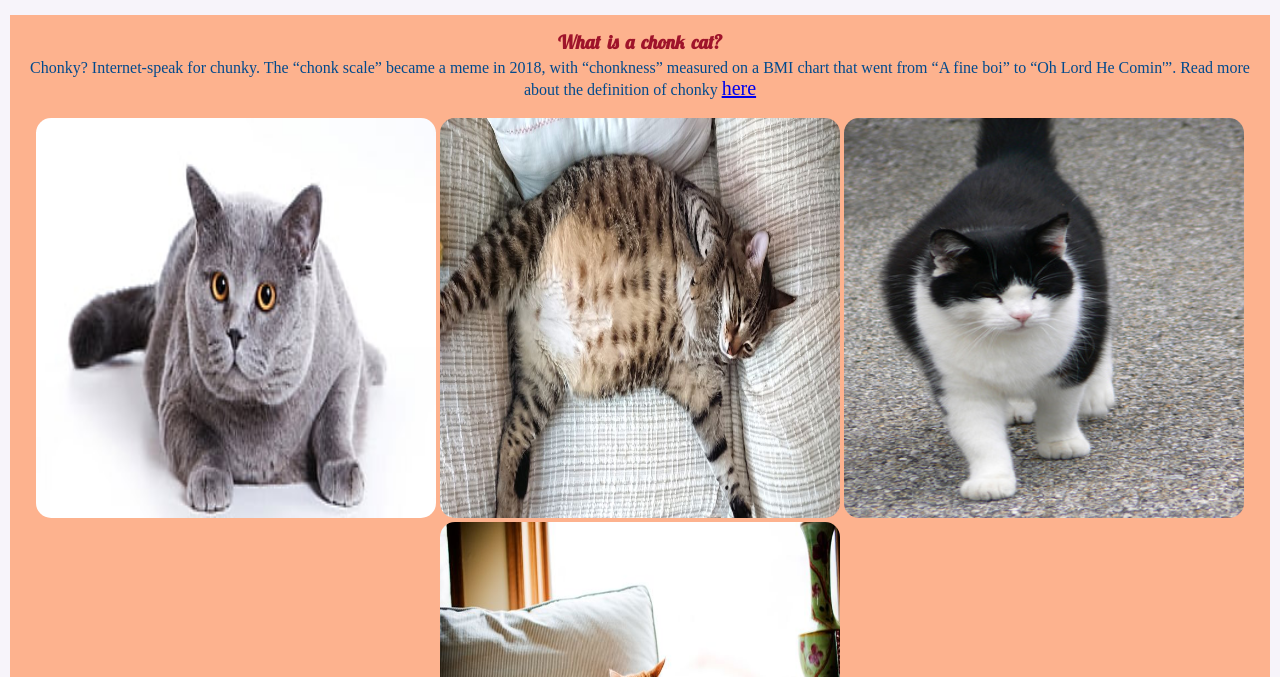
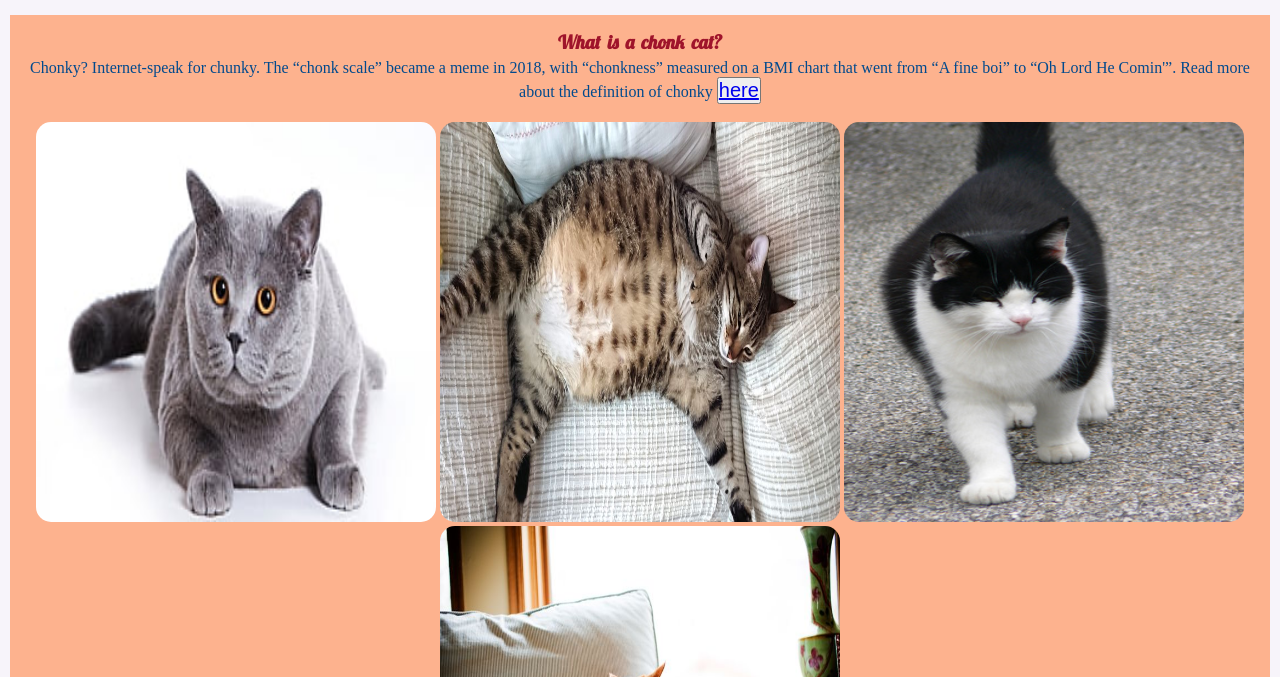
Before and after one commit to rubyrubyruby02/Chonkcats, a plain HTML site: page index.html in a window 1280 px wide. Shown: the part 123-800 px from the top of the page. Drawn offline with Linux system fonts and the light colour scheme; a web font is replaced by a local one.

Commit message:
adds chonk cats website

```diff
--- a/index.html
+++ b/index.html
@@ -20,7 +20,10 @@
 
         <h3>What is a chonk cat?</h3>
         <p>Chonky? Internet-speak for chunky. The “chonk scale” became a meme in 2018, with “chonkness” measured on a BMI chart that went from “A fine boi” to “Oh Lord He Comin'”.
-           Read more about the definition of chonky <a href="https://www.merriam-webster.com/dictionary/chonky#:~:text=informal%20%3A%20plump%20or%20chubby%20especially,usually%20used%20of%20an%20animal" target="_blank">here</a>
+           Read more about the definition of chonky
+            <button>
+            <a href="https://www.merriam-webster.com/dictionary/chonky#:~:text=informal%20%3A%20plump%20or%20chubby%20especially,usually%20used%20of%20an%20animal" target="_blank">here</a>
+            </button>
         </p>
         <br>
         <img class="grid" src="/chonkimages/grid grey cat.jpg" alt="Chubby grey cat crouched on floor with orange eyes">
--- a/styles.css
+++ b/styles.css
@@ -30,6 +30,7 @@ h3{
     padding: 5px;
 }
 
+
 /*Section styling - id vs class */
 section{
     padding: 10px;
@@ -41,6 +42,13 @@ section{
 #section-one{
     background-color: #fdb28e;
 }
+
+/* this doesn't work - not sure why */
+button{
+   color:#9F142B;
+}
+
+
 #section-two{
     background-color: #091848 ;
     color: #FFFFFF;
@@ -50,8 +58,10 @@ section{
 ol{
     color: #ff2300;
 }
+
 ul{
     color: #41999c;
+
 }
 
 /* LINKS */
```
